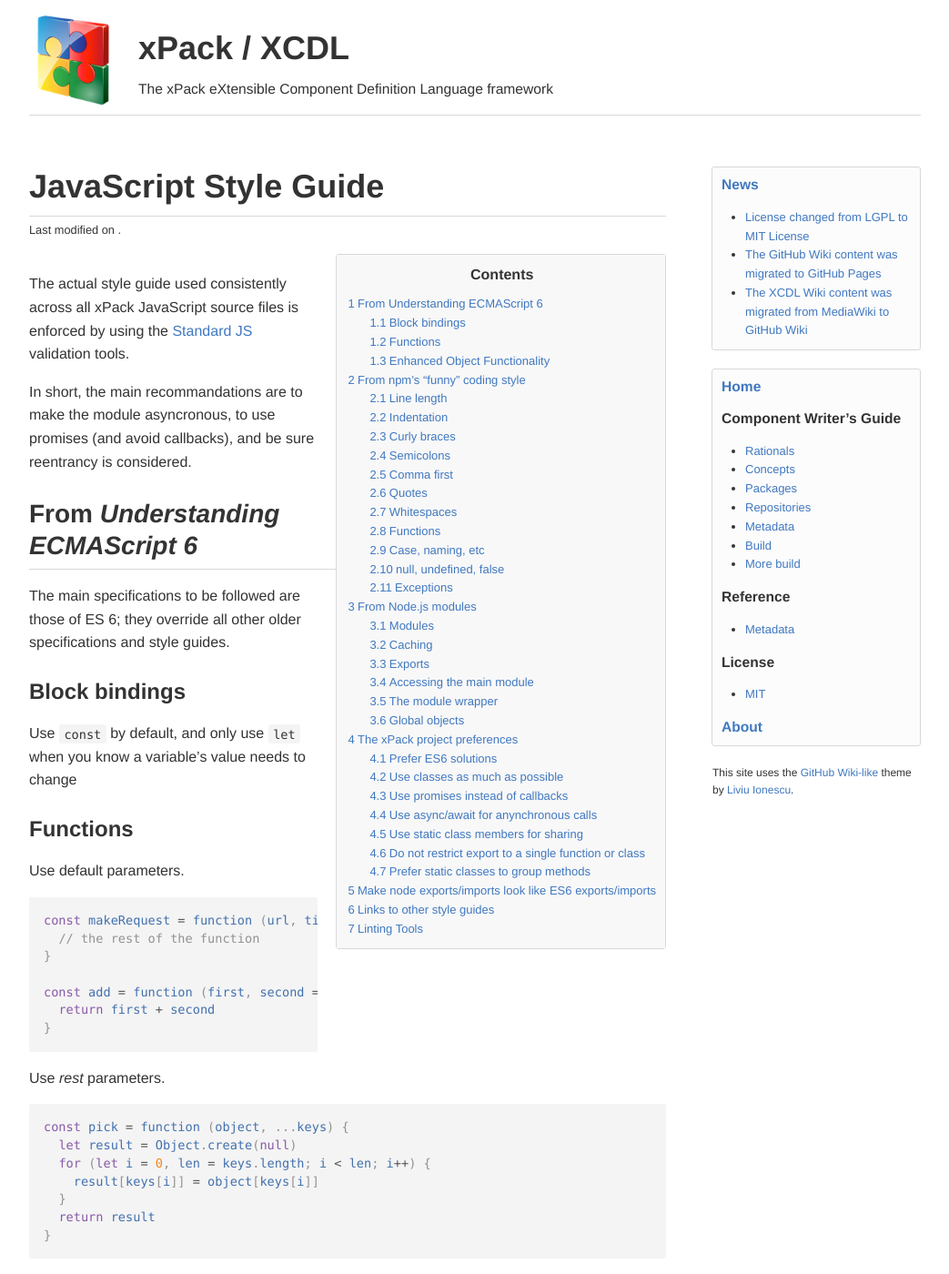
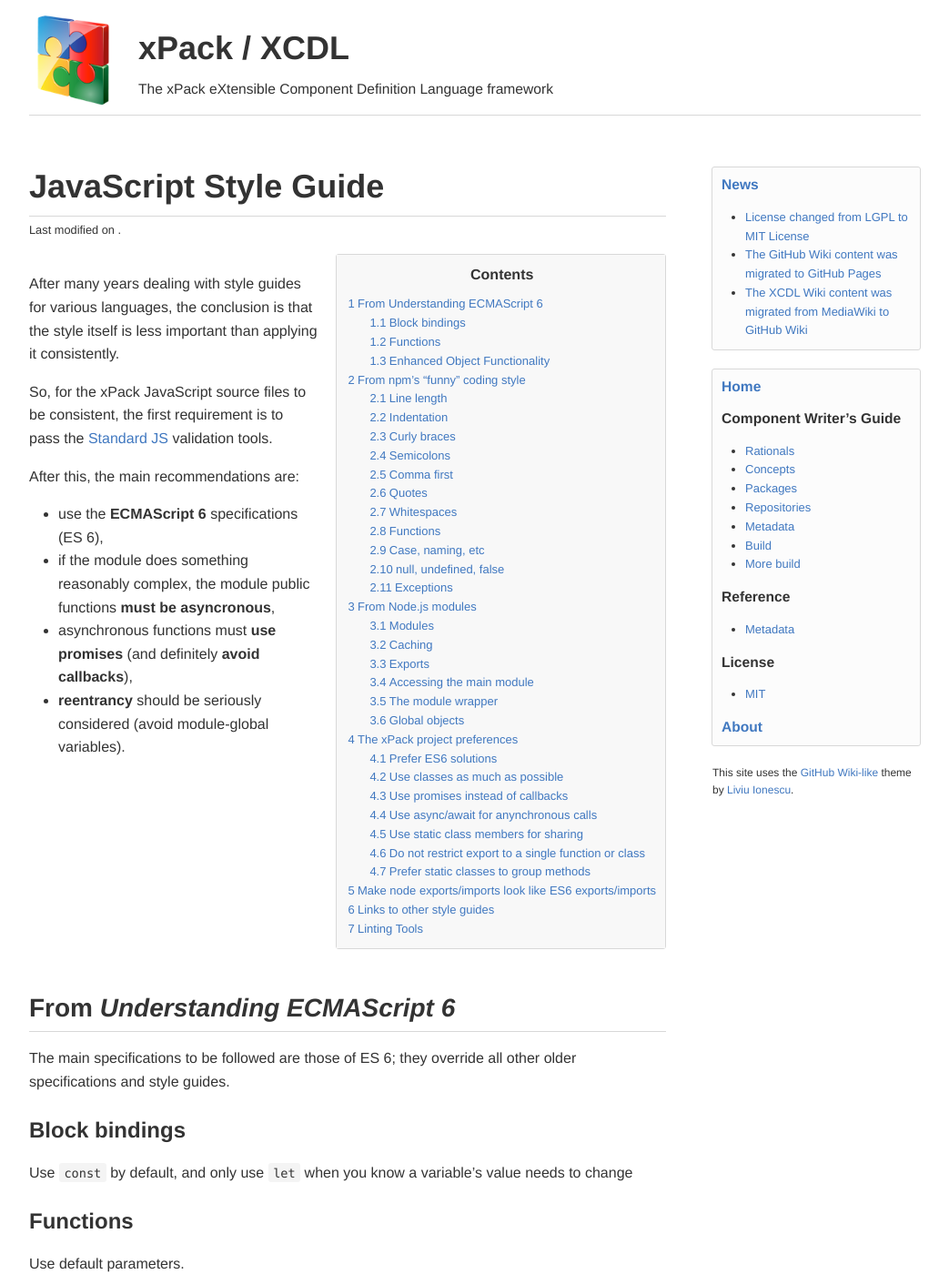
Before and after one commit to xcdl/xcdl.github.io-source, a Jekyll site: the page built from pages/develop/js-style-guide.md, in a window 1280 px wide and 1400 px high. Shown: the whole window at 91% size, without its empty margins (118-1161 px from the left). Built offline with Jekyll 4.4.1, drawn with Linux system fonts in a browser that asks for light colours; comment, search, counter and statistics services are not loaded; some of the changed text lies outside the part shown.

Commit message:
js-style-guide: rephrase main recommendations

```diff
--- a/pages/develop/js-style-guide.md
+++ b/pages/develop/js-style-guide.md
@@ -5,9 +5,18 @@ title: JavaScript Style Guide
 author: Liviu Ionescu
 ---
 
-The actual style guide used consistently across all xPack JavaScript source files is enforced by using the [Standard JS](https://standardjs.com) validation tools.
+After many years dealing with style guides for various languages, the conclusion is that the style itself is less important than applying it consistently.
 
-In short, the main recommandations are to make the module asyncronous, to use promises (and avoid callbacks), and be sure reentrancy is considered.
+So, for the xPack JavaScript source files to be consistent, the first requirement is to pass the [Standard JS](https://standardjs.com) validation tools.
+
+After this, the main recommendations are:
+
+- use the **ECMAScript 6** specifications (ES 6),
+- if the module does something reasonably complex, the module public functions **must be asyncronous**,
+- asynchronous functions must **use promises** (and definitely **avoid callbacks**),
+- **reentrancy** should be seriously considered (avoid module-global variables).
+
+<div style="clear: both;"></div>
 
 ## From _Understanding ECMAScript 6_
 
```
